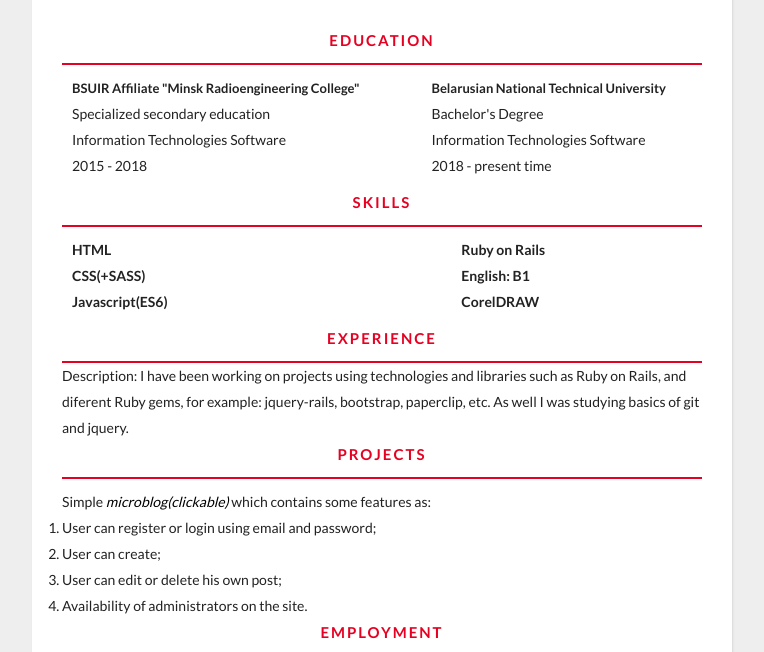
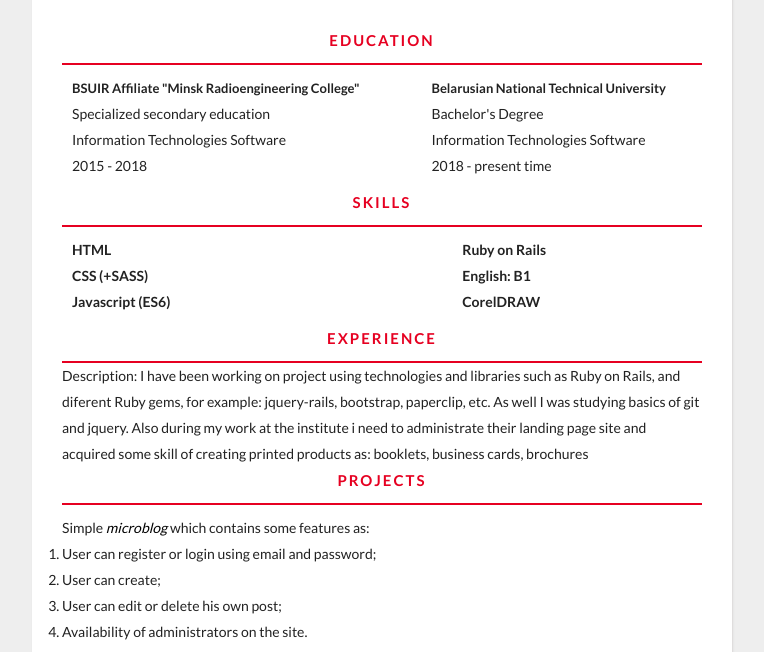
Before and after one commit to VallKrupp/CV-main, a plain HTML site: page index.html in a window 1280 px wide. Shown: the part 127-779 px from the top of the page, without its empty margins (258-1022 px from the left). Drawn offline with Linux system fonts and the light colour scheme.

Commit message:
IspanskyStyd2

```diff
--- a/index.html
+++ b/index.html
@@ -78,11 +78,11 @@
                         </div>
 
                         <div class="main-skills">
-                            CSS(+SASS)
+                            CSS (+SASS)
                         </div>
 
                         <div class="main-skills">
-                            Javascript(ES6)
+                            Javascript (ES6)
                         </div>
                     </div>
 
@@ -109,9 +109,9 @@
 
                     <div class="section__list-item">
                         <div class="course">
-                            <div class="specialty"><p>Description: I have been working on projects using technologies
-                                and libraries such as Ruby on Rails, and diferent Ruby gems, for example: jquery-rails, bootstrap, paperclip, etc. As well I was studying basics
-                                of git and jquery.
+                            <div class="specialty"><p>Description: I have been working on project using technologies and libraries such as
+                                Ruby on Rails, and diferent Ruby gems, for example: jquery-rails, bootstrap, paperclip, etc. As well I was studying basics of git and jquery.
+                                Also during my work at the institute i need to administrate their landing page site and acquired some skill of creating  printed products as: booklets, business cards, brochures
                             </div>
                         </div>
                     </div>
@@ -123,7 +123,7 @@
                 <div class="section__list microblog">
                     <span class="microblog">
                         Simple <a href="https://github.com/VallKrupp/hello_app" class="microblog-link"
-                            target="_blank">microblog(clickable)</a> which contains some features as:
+                            target="_blank">microblog </a> which contains some features as:
                     </span>
                 </div>
 
```
